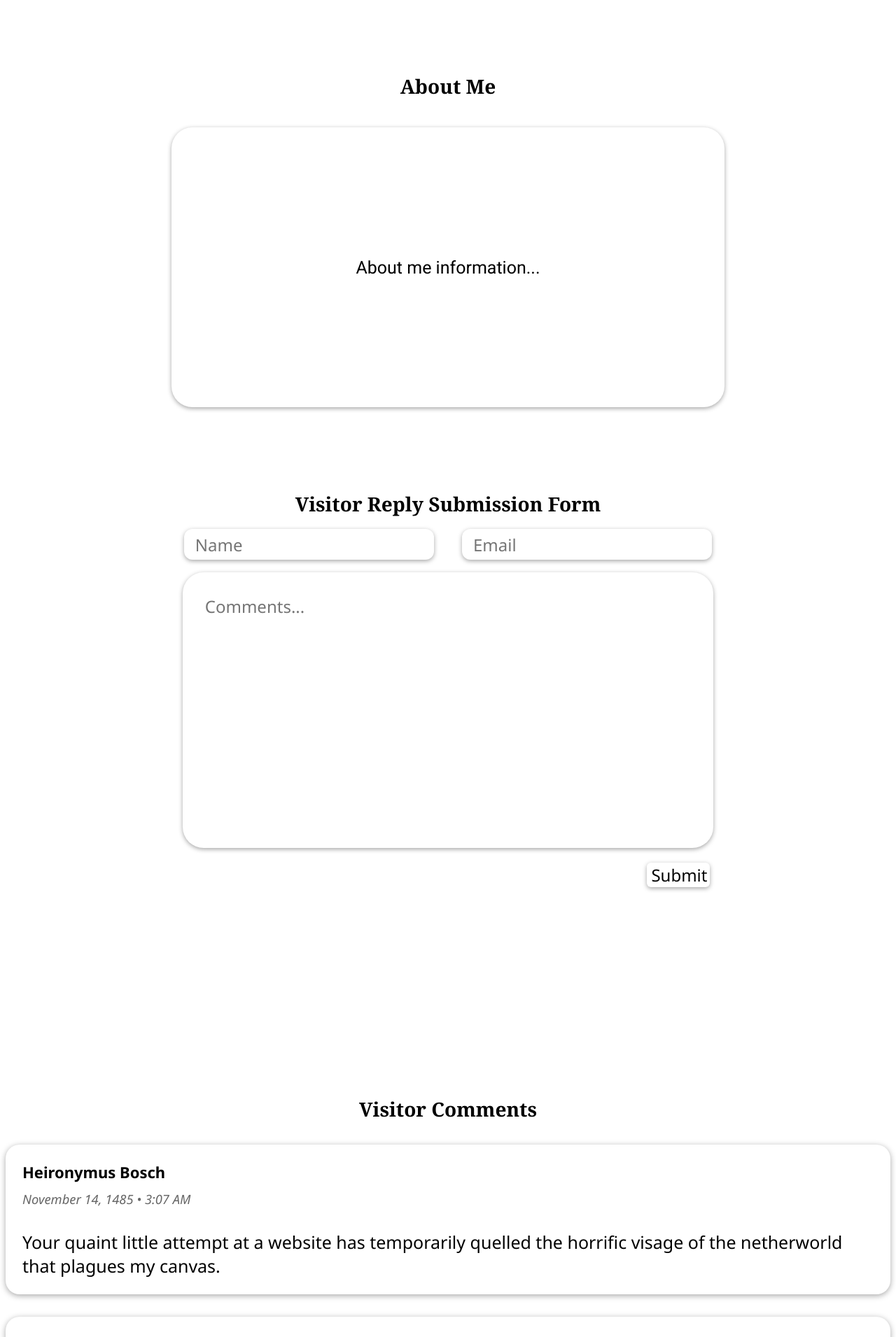
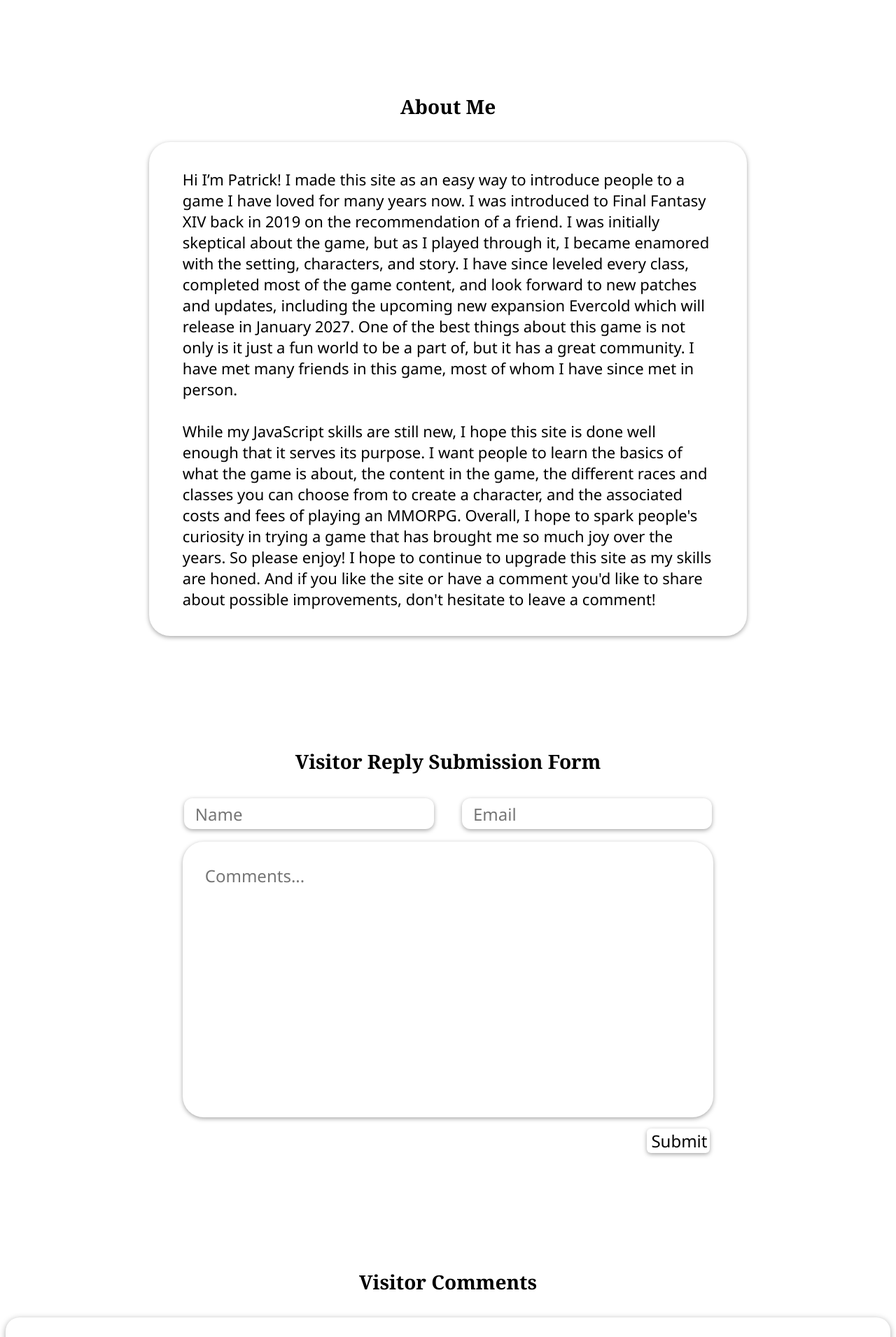
Before and after one commit to JPatrickDelworth/launchcode-unit1-project-James-D, a React (Vite) app: page /about in a window 1280 px wide. Shown: the part 320-2231 px from the top of the page at 70% size. Built offline with nearby package versions, Linux system fonts and the light colour scheme.

Commit message:
Twenty first commit. Added About Me text to About Me section.

```diff
--- /dev/null
+++ b/src/components/data/aboutme.js
@@ -0,0 +1,3 @@
+export const aboutMe = `Hi I’m Patrick! I made this site as an easy way to introduce people to a game I have loved for many years now. I was introduced to Final Fantasy XIV back in 2019 on the recommendation of a friend. I was initially skeptical about the game, but as I played through it, I became enamored with the setting, characters, and story. I have since leveled every class, completed most of the game content, and look forward to new patches and updates, including the upcoming new expansion Evercold which will release in January 2027. One of the best things about this game is not only is it just a fun world to be a part of, but it has a great community. I have met many friends in this game, most of whom I have since met in person.
+\nWhile my JavaScript skills are still new, I hope this site is done well enough that it serves its purpose. I want people to learn the basics of what the game is about, the content in the game, the different races and classes you can choose from to create a character, and the associated costs and fees of playing an MMORPG. Overall, I hope to spark people's curiosity in trying a game that has brought me so much joy over the years. So please enjoy! I hope to continue to upgrade this site as my skills are honed.  And if you like the site or have a comment you'd like to share about possible improvements, don't hesitate to leave a comment!
+`
--- a/src/components/pages/about/AboutMe.css
+++ b/src/components/pages/about/AboutMe.css
@@ -3,50 +3,30 @@ body {
     font-size: 22px;
 }
 
-#about-page {
-
-    border-color: goldenrod;
+#about-container{
+    display: flex;
+    flex-direction: column;
+    gap: 10rem;
 
 }
 
-#about-container{
-
-    border-color: blueviolet;
-    display: grid;
-    grid-template-rows: .2fr 1fr .2fr .5fr .1fr 1.7fr .5fr .3fr .07fr 2.4fr .5fr 4fr .2fr;
-}
-#about-gap1 {
-    grid-row-start: 1;
-    border-color: aqua;
-}
-
 #about-logo-container {
-    grid-row-start: 2;
-
-    border-color: brown;
+    padding-top: 5%;
     display: flex;
     justify-content: center;
     align-items: center;
     align-content: center;
 }
 
-#about-gap2 {
-    grid-row-start: 3;
-    border-color: aqua;
-}
-
 
 #title-container {
-    grid-row-start: 4;
     display: flex;
     align-content: center;
     align-items: center;
     justify-content: center;
     text-align: center;
     font-size: 28px;
-
-    border-color: brown;
-
+    padding-bottom: 2rem;
 }
 
 .title {
@@ -55,14 +35,7 @@ body {
     font-weight: bold;
 }
 
-#about-gap3 {
-    grid-row-start: 5;
-
-    border-color: aqua;
-}
-
 #text-container {
-    grid-row-start: 6;
     display: flex;
     align-content: center;
     align-items: center;
@@ -81,41 +54,35 @@ body {
     border-radius: 30px;
     box-shadow: 0 2px 6px rgba(0, 0, 0, .35);
     padding: 1rem;
+    padding-left: 3rem;
+    padding-right: 3rem;
+}
+
+#about-text {
+    font-size: 22px;;
 }
 
 #text {
     font-size: 25px;
-}
-
-#about-gap4 {
-    grid-row-start: 7;
-
-    border-color: aqua;
+    font-family: "Noto Sans";
+    white-space: pre-line;
+    text-align: left;
 }
 
 #comment-title-container {
-    grid-row-start: 8;
     display: flex;
     align-content: center;
     align-items:end;
     justify-content: center;
     text-align: center;
     font-size: 28px;
-    border-color: brown;
-}
-
-#about-gap5 {
-    grid-row-start: 9;
-
-    border-color: aqua;
+    padding-bottom: 2rem;
 }
 
 #form-container {
     grid-row-start: 10;
     display:flex;
     justify-content:center;
-
-    border-color: brown;
     flex-wrap: nowrap;
 
 }
@@ -160,12 +127,6 @@ body {
     margin-left: 20px;
 }
 
-#form-gap1 {
-
-    border-color: aqua;
-    height: 1rem;
-}
-
 #message {
     height: 50%;
     font-size: 24px;
@@ -175,12 +136,7 @@ body {
     border :none;
     box-shadow: 0 2px 6px rgba(0, 0, 0, .35);
     resize: none;
-}
-
-#form-gap2 {
-
-    border-color: aqua;
-    height: 1rem;
+    margin-top: 1rem;
 }
 
 #submit {
@@ -190,6 +146,7 @@ body {
     justify-content: right;
     margin: 5px;
     height: 10%;
+    margin-top: 1rem;
 }
 
 #submit-button {
@@ -202,21 +159,13 @@ body {
     box-shadow: 0 2px 6px rgba(0, 0, 0, .35);
 }
 
-#about-gap6 {
-    grid-row-start: 11;
-
-    border-color: aqua;
-}
-
 #comment-container {
-    grid-row-start: 12;
-
     display:flex;
     flex-direction: column;
     justify-content:center;
     align-content: center;
     align-items: center;
-
+    margin-bottom: 5rem;
 }
 
 .comment-card {
@@ -258,8 +207,6 @@ body {
 
 }
 
-#about-gap7 {
-    grid-row-start: 13;
-
-    border-color: aqua;
+.comment-text-data {
+    font-size: 22px;
 }
--- a/src/components/pages/about/AboutPage.jsx
+++ b/src/components/pages/about/AboutPage.jsx
@@ -1,4 +1,5 @@
 import { useState, useEffect } from 'react'
+import { aboutMe } from '../../data/aboutme'
 import Footer from '../../layout/Footer'
 import logo from '../../../assets/logos/FFXIV Logo V3.png'
 import './AboutMe.css'
@@ -90,32 +91,31 @@ function About () {
         <div id="about-page">
 
             <div id="about-container">
-                <div id="about-gap1" />
                 <div id="about-logo-container">
                     <img src={logo} id="logo" alt="Final Fantasy XIV Title Logo" />
                 </div>
-                <div id="about-gap2" />
+                <div id="about-info-container">
                     <div id="title-container">
                         <div className="title">
                             About Me
                         </div>
                     </div>
-                <div id="about-gap3" />
                     <div id="text-container">
                         <div id="text-box">
                             <div id="text">
-                            About me information...
+                                <p id="about-text">{aboutMe}</p>
                             </div>
                         </div>
                     </div>
-                <div id="about-gap4" />
+                </div>
+                <div id="form-box-container">
+
                     <div id="comment-title-container">
                         <div className="title">
                             Visitor Reply Submission Form
 
                         </div>
                     </div>
-                <div id="about-gap5" />
                     <div id="form-container">
                         <form className="form" onSubmit={handleSubmit}>
                             <div id="id-form-container">
@@ -148,7 +148,6 @@ function About () {
                                     required
                                 />
                             </div>
-                        <div id="form-gap1" />
                             <textarea
                                 id="message"
                                 name="message"
@@ -165,13 +164,12 @@ function About () {
                                 required
                             >
                             </textarea>
-                        <div id="form-gap2" />
                             <div id="submit">
                                 <input id="submit-button" type="submit" value="Submit" />
                             </div>
                         </form>
                     </div>
-                <div id="about-gap6" />
+                </div>
                 <div id="comment-container">
                     <div className="title">
                         Visitor Comments
@@ -181,12 +179,11 @@ function About () {
                             <div className="comment-card" key={index}>
                                 <h4>{comment.name}</h4>
                                 <small>{comment.date}</small>
-                                <p>{comment.comment}</p>
+                                <p className="comment-text-data">{comment.comment}</p>
                             </div>
                         ))}
                     </div>
                 </div>
-                <div id="about-gap7" />
             </div>
             <Footer />
 
```
Lines whose indentation alone changed are shown as unchanged.
